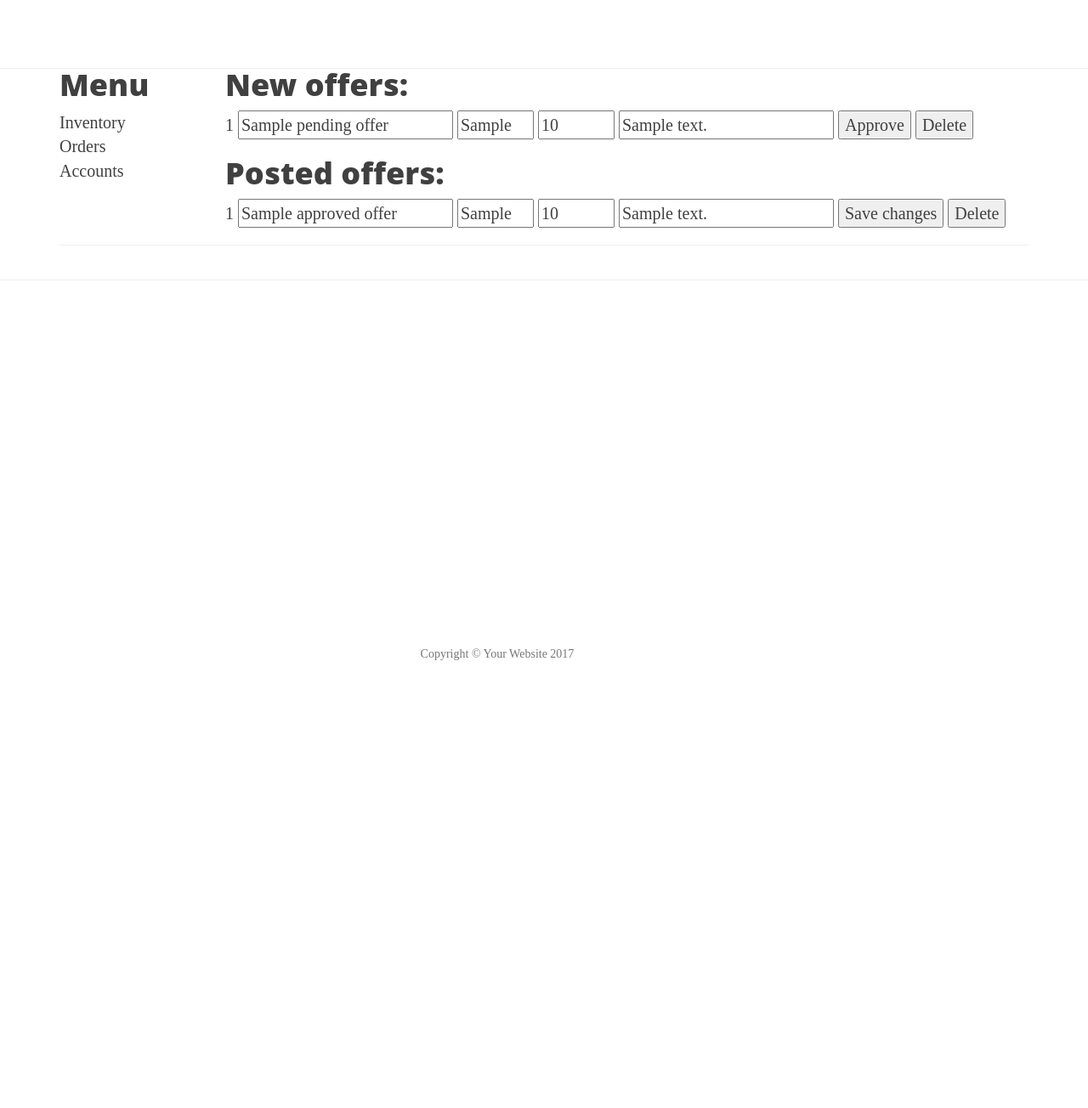
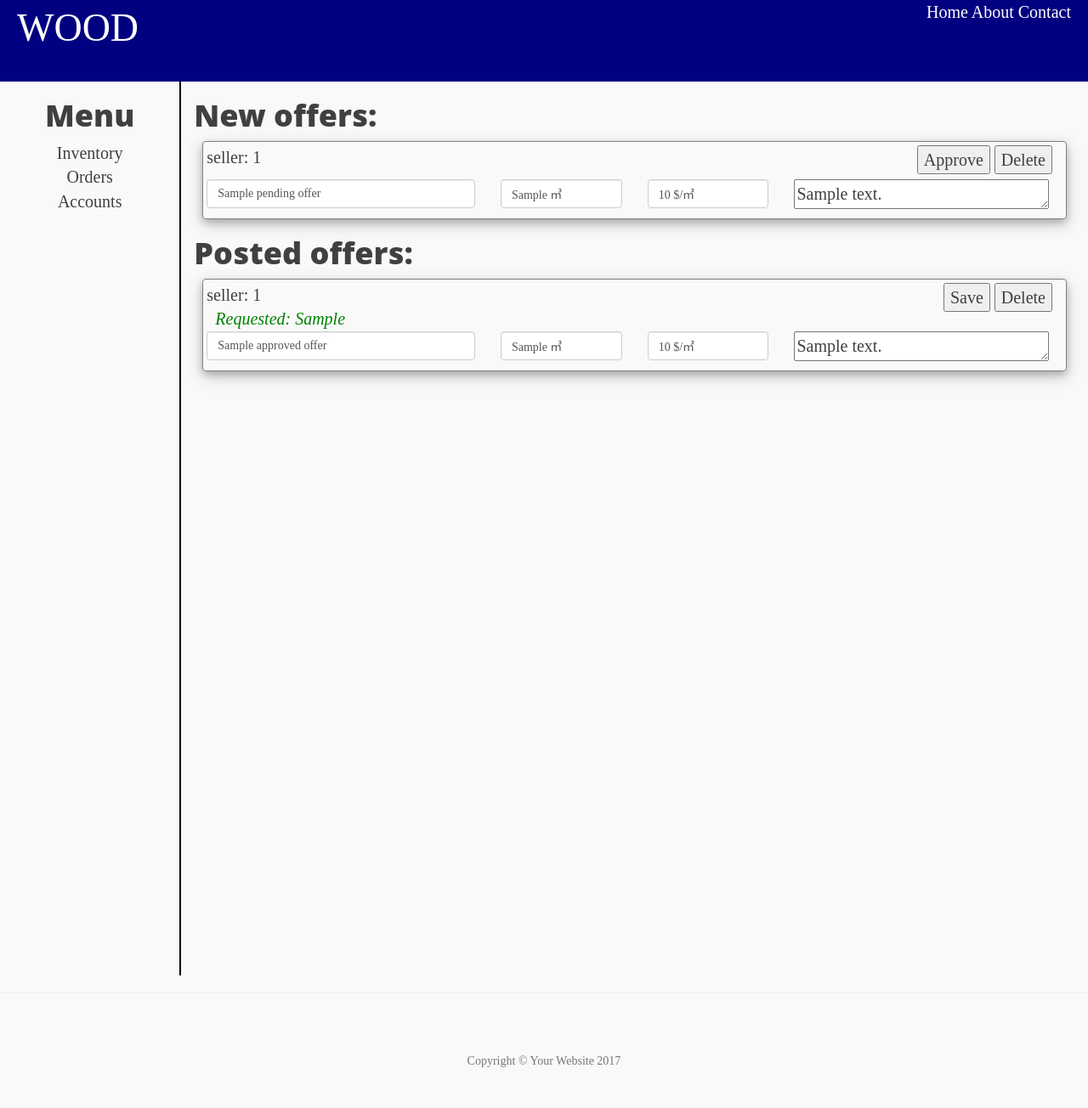
Before and after one commit to chavdim/wood, a Python web app: template templates/admin.html in a window 1280 px wide. Shown: the whole page at 85% size. Before the commit the page ends 777 px from the top, so only its background shows below. Run offline with Jinja, Linux system fonts and the light colour scheme; the template is opened without the code that fills it: most values are stand-ins (such as "Sample title", 1, 10 or a date in 2020).

Commit message:
des: add styles to admin apge func: show requested_by

```diff
--- a/templates/admin.html
+++ b/templates/admin.html
@@ -47,75 +47,92 @@
 </head>
 
 <body>
+    <style type="text/css">
+        #navDiv{
+            height: 12vh;
+            background-color: #000080;
+            color: white;
+        }
+        #logo{
+            font-size: 46px;
+            color: white;
+            margin-left: 20px;
+            float: left;
+        }
+        #topNavLinks{
+            float: right;
+            margin-right: 20px;
+        }
+        .topNavButtonSpan{
+            color: white;
+        }
+        #sideNav{
+            background-color:  #f9f9f9;
+            height:100vh;
+            text-align: center;
+            border-right: 2px solid black;
+        }
+        .approved_item{
+            border: 1px solid grey;
+            border-radius: 4px;
+            box-shadow: 0 4px 8px 0 rgba(0, 0, 0, 0.2), 0 6px 20px 0 rgba(0, 0, 0, 0.19);
+            margin: 10px;
+            margin-bottom: 14px;
+            padding: 4px;
+        }
+        .pending_item{
+            border: 1px solid grey;
+            border-radius: 4px;
+            box-shadow: 0 4px 8px 0 rgba(0, 0, 0, 0.2), 0 6px 20px 0 rgba(0, 0, 0, 0.19);
+            margin: 10px;
+            margin-bottom: 14px;
+            padding: 4px;
+        }
+        .seller_idDiv{
+
+        }
+        .form-group{
+            margin-bottom: 0px;
+        }
+        .sendDeleteDiv{
+            float:right;
+            margin-bottom: 6px;
+            margin-right: 12px;
+        }
+        .requested_byDiv{
+            color: green;
+            font-style: italic;
+            margin-left: 10px;
+        }
+        body{
+            background-color: #f9f9f9;
+        }
+        textarea{
+            width: 95%;
+        }
+    </style>
+
 
     <!-- Navigation -->
-    <nav class="navbar navbar-default navbar-custom navbar-fixed-top">
-        <div class="container-fluid">
-            <!-- Brand and toggle get grouped for better mobile display -->
-            <div class="navbar-header page-scroll">
-                <button type="button" class="navbar-toggle" data-toggle="collapse" data-target="#bs-example-navbar-collapse-1">
-                    <span class="sr-only">Toggle navigation</span>
-                    <span class="icon-bar"></span>
-                    <span class="icon-bar"></span>
-                    <span class="icon-bar"></span>
-                </button>
-                <a class="navbar-brand" href="index.html">Start Bootstrap</a>
+    <nav >
+        <div id = "navDiv">
+
+            <div id="logo">WOOD</div>
+            <div id="topNavLinks">
+
+                <a href="index.html"><span class="topNavButtonSpan">Home</span></a>
+                <a href="about.html"><span class="topNavButtonSpan">About</span></a>
+                <a href="contact.html"><span class="topNavButtonSpan">Contact</span></a>
+
             </div>
-
-            <!-- Collect the nav links, forms, and other content for toggling -->
-            <div class="collapse navbar-collapse" id="bs-example-navbar-collapse-1">
-                <ul class="nav navbar-nav navbar-right">
-                    <li>
-                        <a href="index.html">Home</a>
-                    </li>
-                    <li>
-                        <a href="about.html">About</a>
-                    </li>
-                    <li>
-                        <a href="sample.html">Sample</a>
-                    </li>
-                    <li>
-                        <a href="post.html">Sample Post</a>
-                    </li>
-                    <li>
-                        <a href="contact.html">Contact</a>
-                    </li>
-                </ul>
-            </div>
-            <!-- /.navbar-collapse -->
         </div>
-        <!-- /.container -->
-        <hr>
     </nav>
 
-    <!-- Page Header -->
-    <!-- Set your background image for this header on the line below. -->
-    <!--
-    <header class="intro-header" style="background-image: url('img/home-bg.jpg')">
-        <div class="container">
-            <div class="row">
-                <div class="col-lg-8 col-lg-offset-2 col-md-10 col-md-offset-1">
-                    <div class="site-heading">
-                        <h1>Clean Blog</h1>
-                        <hr class="small">
-                        <span class="subheading">A Clean Blog Theme by Start Bootstrap</span>
-                    </div>
-                </div>
-            </div>
-        </div>
-    </header>
-	-->
-    <!-- Main Content -->
-    <!-- posts -->
-    <!-- posts -->
-    <!-- posts -->
-    <!-- posts -->
-    <!-- posts -->
-    <!-- posts -->
 
-    <div class="container" style="margin-top:60px;">
+    <div class="container-fluid">
         <div class="row">
-            <div class="col-sm-2 ">
+            <div class="col-sm-2 " id="sideNav">
+
                 <h1>Menu</h1>
                 <div><a href="/admin">Inventory</a></div>
                 <div><a href="/adminorders">Orders</a></div>
@@ -133,10 +150,11 @@
                 <h1>New offers:</h1>
 
                 {% for pending_offer in pending_offers %}
-                <div class="post-preview">
+                <!--
+                <div class="row">
 
                     <form method="post" id="form1{{pending_offer.key().id()}}">
-                    <span>{{pending_offer.seller_id}}</span>
+                    <div>{{pending_offer.seller_id}}</div>
                         <input type="text" name="name" value ="{{pending_offer.item_name}}">
                         <input type="text" name="cubics" style="width:90px;" value ="{{pending_offer.item_cubics}}">
                         <input type="text" name="price" style="width:90px;" value ="{{pending_offer.item_price}}">
@@ -150,23 +168,88 @@
 
 
                 </div>
+                -->
 
+                <div class="pending_item">
+                    <form class="form-horizontal"  method="post"  id="form1{{pending_offer.key().id()}}">
+                        <div class="row">
+                            <div class="col-sm-6">
+                                <div class ="seller_idDiv">
+                                    seller: {{pending_offer.seller_id}}
+                                </div>
+                            </div>
+                            <div class="col-sm-6">
+                                <div class= "sendDeleteDiv">
+                                    <input type="hidden" name="offer_id" style="" value ="{{pending_offer.key().id()}}">
+                                    <input class ="actionType" type="hidden" name="actionType" style="" value ="approving">
+                                    <input type="submit" value="Approve">
+                                        <input type="button" value="Delete" onclick="deleting({{pending_offer.key().id()}})">
+                                </div>
+                            </div>
+
+                        </div>
+
+                        <div class="form-group">
+
+                            <div class="col-sm-4">
+                                <input type="text" class="form-control" name="name" placeholder="item name" value ="{{pending_offer.item_name}}"/>
+                            </div>
+                            <div class="col-sm-2">
+                                <input type="text" class="form-control" name="cubics" placeholder="cubics" value ="{{pending_offer.item_cubics}} &#13221;"/>
+                            </div>
+                            <div class="col-sm-2">
+                                <input type="text" class="form-control" name="price"  placeholder="price" value ="{{pending_offer.item_price}} $/&#13221;"/>
+                            </div>
+                            <div class="col-sm-4">
+                                <textarea placeholder="Comment (optional)" rows="1" name="comment">{{pending_offer.comment}}</textarea>
+                            </div>
+
+                        </div>
+
+                    </form>
+                </div>
                 {% endfor %}
 
                 <h1>Posted offers:</h1>
                 {% for approved_offer in approved_offers %}
-                <div class="post-preview">
+                <div class="approved_item">
+                    <form class="form-horizontal"  method="post"  id="form1{{approved_offer.key().id()}}">
+                        <div class="row">
+                            <div class="col-sm-6">
+                                <div class ="seller_idDiv">
+                                    seller: {{approved_offer.seller_id}}
 
-                    <form method="post"  id="form1{{approved_offer.key().id()}}">
-                    <span>{{approved_offer.seller_id}}</span>
-                        <input type="text" name="name" value ="{{approved_offer.item_name}}">
-                        <input type="text" name="cubics" style="width:90px;" value ="{{approved_offer.item_cubics}}">
-                        <input type="text" name="price" style="width:90px;" value ="{{approved_offer.item_price}}">
-                        <input type="text" name="comment" value ="{{approved_offer.comment}}">
-                        <input type="hidden" name="offer_id" style="" value ="{{approved_offer.key().id()}}">
-                        <input class ="actionType" type="hidden" name="actionType" style="" value ="editing">
-                        <input type="submit" value="Save changes">
-                            <input type="button" value="Delete" onclick="deleting({{approved_offer.key().id()}})">
+                                    <div class="requested_byDiv">Requested: {{approved_offer.requested_by}}</div>
+                                </div>
+                            </div>
+                            <div class="col-sm-6">
+                                <div class= "sendDeleteDiv">
+                                    <input type="hidden" name="offer_id" style="" value ="{{approved_offer.key().id()}}">
+                                    <input class ="actionType" type="hidden" name="actionType" style="" value ="editing">
+                                    <input type="submit" value="Save">
+                                        <input type="button" value="Delete" onclick="deleting({{approved_offer.key().id()}})">
+                                </div>
+                            </div>
+
+                        </div>
+
+                        <div class="form-group">
+
+                            <div class="col-sm-4">
+                                <input type="text" class="form-control" name="name" placeholder="item name" value ="{{approved_offer.item_name}}"/>
+                            </div>
+                            <div class="col-sm-2">
+                                <input type="text" class="form-control" name="cubics" placeholder="cubics" value ="{{approved_offer.item_cubics}} &#13221;"/>
+                            </div>
+                            <div class="col-sm-2">
+                                <input type="text" class="form-control" name="price"  placeholder="price" value ="{{approved_offer.item_price}} $/&#13221;"/>
+                            </div>
+                            <div class="col-sm-4">
+                                <textarea placeholder="Comment (optional)" rows="1" name="comment">{{approved_offer.comment}}</textarea>
+                            </div>
+
+                        </div>
+
                     </form>
                 </div>
 
@@ -174,63 +257,15 @@
             </div>
 
         </div>
-        <hr>
-        <!--
-        <div class="row">
-            <div class="col-sm-4 ">
-            	<h1>Offers:</h1>
-                {% for offer in offers %}
-                <div class="post-preview">
 
-                	<a href="/{{offer.key().id()}}"><div>By: {{offer.seller_id}} {{offer.item_name}} size: {{offer.item_cubics}} price: {{offer.item_price}} comment:{{offer.comment}}</div></a>
 
-                </div>
-                <hr>
-                {% endfor %}
-
-            </div>
-            <div class="col-sm-4 ">
-                <h1>Requests:</h1>
-                {% for req in requests %}
-                <div class="post-preview">
-
-                    <a href="/{{req.key().id()}}"><div>>By: {{req.requester_id}} name: {{req.username}} comment: {{req.comment}}</div></a>
-
-                </div>
-                <hr>
-                {% endfor %}
-
-            </div>
-            <div class="col-sm-4 ">
-                <h1>Sellers:</h1>
-                {% for seller in sellers %}
-                <div class="post-preview">
-
-                    <a href="/{{seller.key().id()}}"><div>name: {{seller.username}} comment: {{seller.comment}}</div></a>
-
-                </div>
-                <hr>
-                {% endfor %}
-                <h1>Buyers:</h1>
-                {% for buyer in buyers %}
-                <div class="post-preview">
-
-                    <a href="/{{buyer.key().id()}}"><div>name: {{buyer.username}} comment: {{buyer.comment}}</div></a>
-
-                </div>
-                <hr>
-                {% endfor %}
-
-            </div>
-        </div>
-        -->
     </div>
 
     <hr>
 
     <!-- Footer -->
     <footer>
-        <div class="container" style="position: absolute;bottom: 20px;">
+        <div class="container" style="position: relative;bottom: 20px;">
             <div class="row">
                 <div class="col-lg-8 col-lg-offset-2 col-md-10 col-md-offset-1">
                     <ul class="list-inline text-center">
@@ -265,6 +300,11 @@
         </div>
     </footer>
 
+    <script type="text/javascript">
+        var h = $( document ).height();
+        $( "#sideNav" ).height(h);
+    </script>
+
 
 </body>
 
```
Also changed, not shown: main.py (+7 -2 lines), templates/admin_orders.html (+47 -40 lines), templates/admin_users.html (+47 -39 lines), templates/buyer.html (+49 -42 lines), templates/seller.html (+72 -47 lines), 1 other file.
